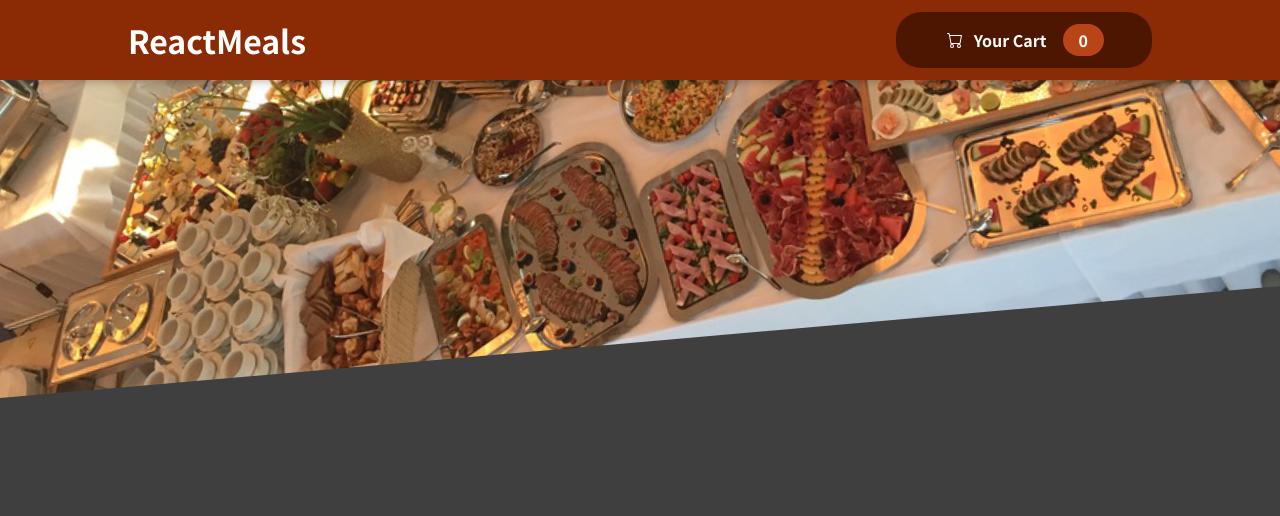
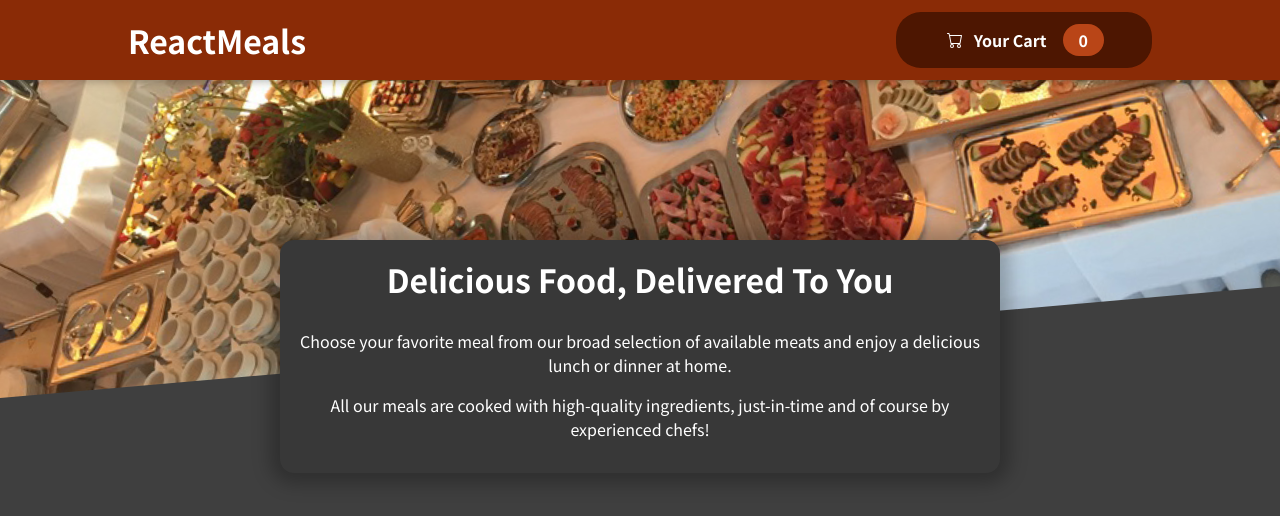
Before and after one commit to ChinthanaK/01-Restaurant-project, a React (Create React App) app: page / in a window 1280 px wide. Shown: the top 516 px of the page. Built offline with nearby package versions, Linux system fonts and the light colour scheme.

Commit message:
Added MealsSummary Component

```diff
--- a/src/App.js
+++ b/src/App.js
@@ -1,9 +1,10 @@
 import Header from "./components/Layout/Header";
-
+import MealsSummary from "./components/Meals/MealsSummary";
 function App() {
   return (
     <div>
       <Header />
+      <MealsSummary />
     </div>
   );
 }
--- /dev/null
+++ b/src/components/Meals/MealsSummary.js
@@ -0,0 +1,14 @@
+
+import classes from "./MealsSummary.module.css"
+const MealsSummary = () => {
+  return (
+    <section className={classes.summary}>
+        <h2>Delicious Food, Delivered To You</h2>
+        <p>Choose your favorite meal from our broad selection of available meats and enjoy a delicious lunch or dinner at home.</p>
+        <p>All our meals are cooked with high-quality ingredients, just-in-time and of course by experienced chefs!</p>
+
+   </section>
+  )
+}
+
+export default MealsSummary;
--- /dev/null
+++ b/src/components/Meals/MealsSummary.module.css
@@ -0,0 +1,18 @@
+.summary {
+  text-align: center;
+  max-width: 45rem;
+  width: 90%;
+  margin: auto;
+  margin-top: -10rem;
+  position: relative;
+  background-color: #383838;
+  color: white;
+  border-radius: 14px;
+  padding: 1rem;
+  box-shadow: 0 1px 18px 10px rgba(0, 0, 0, 0.25);
+}
+
+.summary h2 {
+  font-size: 2rem;
+  margin-top: 0;
+}
```
Also changed, not shown: src/components/UI/Card.Module.css (added, +16 -0 lines), src/components/UI/Card.js (added, +12 -0 lines), src/components/Meals/AvaliableMeals.js (added), src/components/Meals/Meals.js (added).
